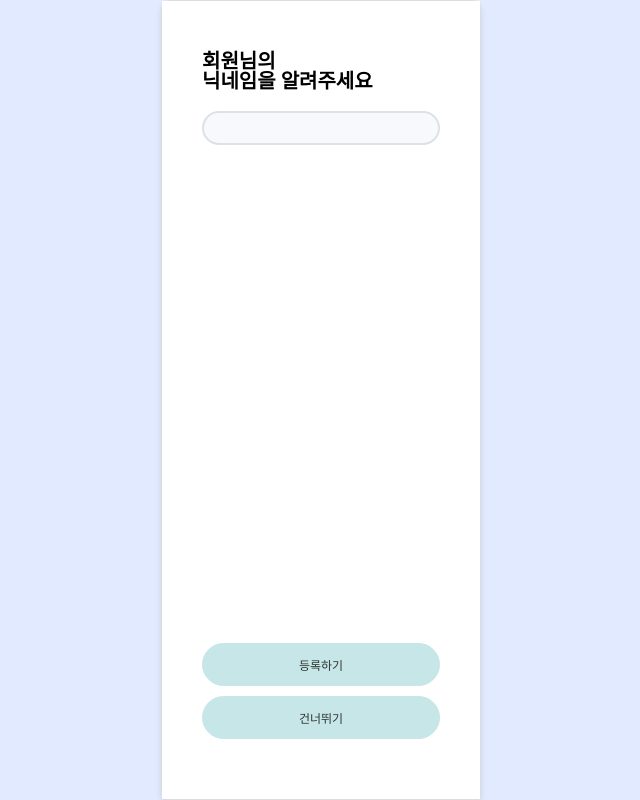
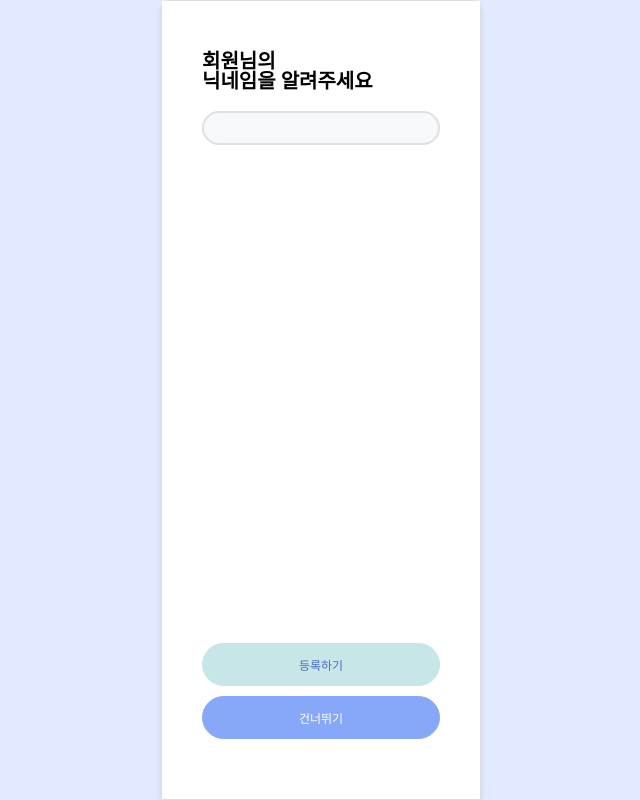
Before and after one commit to Jungang-Engineer-Girls/interval-training, a Next.js app: page /profile in a window 1280 px wide. Shown: the whole page, without its empty margins (319-959 px from the left). Built offline with nearby package versions, Linux system fonts and the light colour scheme.

Commit message:
feat: global style, button CSS

```diff
--- a/src/shared/components/buttons/button.tsx
+++ b/src/shared/components/buttons/button.tsx
@@ -1,41 +1,20 @@
-"use client";
+'use client';
 
-import styled from "@emotion/styled";
+import styled from '@emotion/styled';
 
-import theme from "@/shared/styles/theme";
+import theme from '@/shared/styles/theme';
 
 interface Props extends React.ButtonHTMLAttributes<HTMLButtonElement> {
   $width: number;
   $height: number;
   $fontSize: number;
-  $variant:
-    | "primary"
-    | "transparent"
-    | "white"
-    | "gray"
-    | "black"
-    | "mint"
-    | "pink"
-    | "red";
+  $variant: 'primary' | 'transparent' | 'white' | 'gray' | 'black' | 'mint' | 'pink' | 'red' | 'blue' | 'blue_2';
   children?: React.ReactNode;
 }
 
-function Button({
-  $width,
-  $height,
-  $fontSize,
-  $variant,
-  children,
-  ...rest
-}: Props) {
+function Button({ $width, $height, $fontSize, $variant, children, ...rest }: Props) {
   return (
-    <Wrapper
-      $width={$width}
-      $height={$height}
-      $fontSize={$fontSize}
-      $variant={$variant}
-      {...rest}
-    >
+    <Wrapper $width={$width} $height={$height} $fontSize={$fontSize} $variant={$variant} {...rest}>
       <span>{children}</span>
     </Wrapper>
   );
@@ -59,59 +38,66 @@ const Wrapper = styled.button<Props>`
 
   ${({ $variant }) => {
     switch ($variant) {
-      case "primary": {
+      case 'primary': {
         return `
           background-color: ${theme.colors.grey_5};
           color: ${theme.colors.white};
         `;
       }
-      case "transparent": {
+      case 'transparent': {
         return `
           background-color: transparent;
           color: ${theme.colors.grey_5};
           border: 2px solid ${theme.colors.grey_5};
         `;
       }
-      case "white": {
+      case 'white': {
         return `
           background-color: white;
           color: ${theme.colors.grey_5};
           border: 1px solid ${theme.colors.grey_5};
         `;
       }
-      case "gray": {
+      case 'gray': {
         return `
           background-color: ${theme.colors.grey_2};
           color: ${theme.colors.white};
           border: 1px solid ${theme.colors.grey_2};
         `;
       }
-      case "black": {
+      case 'black': {
         return `
           background-color: ${theme.colors.black};
           color: ${theme.colors.white};
           border: 1px solid ${theme.colors.black};
         `;
       }
-      case "mint": {
+      case 'mint': {
         return `
           background-color: ${theme.colors.mint_2};
-          color: ${theme.colors.grey_5};
+          color: ${theme.colors.blue_2};
           border: 1px solid ${theme.colors.mint_2};
         `;
       }
-      case "pink": {
+      case 'pink': {
         return `
           background-color: ${theme.colors.pink_2};
           color: ${theme.colors.grey_5};
           border: 1px solid ${theme.colors.pink_2};
         `;
       }
-      case "red": {
+      case 'red': {
         return `
           background-color: ${theme.colors.warning};
           color: ${theme.colors.white};
           border: 1px solid ${theme.colors.warning};
+        `;
+      }
+      case 'blue': {
+        return `
+          background-color: ${theme.colors.blue};
+          color: ${theme.colors.white};
+          border: 1px solid ${theme.colors.blue};
         `;
       }
       default: {
--- a/src/shared/components/profile-step/bmiResult.tsx
+++ b/src/shared/components/profile-step/bmiResult.tsx
@@ -20,7 +20,7 @@ export default function BmiResult({ onNext }: StepProps) {
       <div>체중 그래프</div>
 
       <ButtonWrapper>
-        <Button onClick={onNext} $width={100} $height={20} $fontSize={12} $variant='mint'>
+        <Button onClick={onNext} $width={100} $height={20} $fontSize={12} $variant='blue'>
           알겠어요
         </Button>
       </ButtonWrapper>
--- a/src/shared/components/profile-step/bodyInfo.tsx
+++ b/src/shared/components/profile-step/bodyInfo.tsx
@@ -25,7 +25,7 @@ export default function BodyInfo({ onNext }: StepProps) {
         </div>
       </InputWrapper>
       <ButtonWrapper>
-        <Button onClick={onNext} $width={100} $height={20} $fontSize={12} $variant='mint'>
+        <Button onClick={onNext} $width={100} $height={20} $fontSize={12} $variant='blue'>
           등록하기
         </Button>
       </ButtonWrapper>
--- a/src/shared/components/profile-step/goalWeight.tsx
+++ b/src/shared/components/profile-step/goalWeight.tsx
@@ -22,7 +22,7 @@ export default function GoalWeight({ onNext }: StepProps) {
       </InputWrapper>
 
       <ButtonWrapper>
-        <Button onClick={onNext} $width={100} $height={20} $fontSize={12} $variant='mint'>
+        <Button onClick={onNext} $width={100} $height={20} $fontSize={12} $variant='blue'>
           등록하기
         </Button>
       </ButtonWrapper>
--- a/src/shared/components/profile-step/nickname.tsx
+++ b/src/shared/components/profile-step/nickname.tsx
@@ -20,7 +20,7 @@ export default function Nickname({ onNext }: StepProps) {
         <Button onClick={onNext} $width={100} $height={20} $fontSize={12} $variant='mint'>
           등록하기
         </Button>
-        <Button $width={100} $height={20} $fontSize={12} $variant='mint'>
+        <Button $width={100} $height={20} $fontSize={12} $variant='blue'>
           건너뛰기
         </Button>
       </ButtonWrapper>
--- a/src/shared/components/profile-step/start.tsx
+++ b/src/shared/components/profile-step/start.tsx
@@ -20,7 +20,7 @@ export default function Start({ onNext }: StepProps) {
       </ImageWrapper>
 
       <ButtonWrapper>
-        <Button onClick={onNext} $width={100} $height={20} $fontSize={12} $variant='mint'>
+        <Button onClick={onNext} $width={100} $height={20} $fontSize={12} $variant='blue'>
           시작하기
         </Button>
       </ButtonWrapper>
--- a/src/shared/styles/theme.ts
+++ b/src/shared/styles/theme.ts
@@ -1,40 +1,42 @@
 const colors = {
-  white: "#ffffff",
-  black: "#000000",
-  grey_1: "#f0f0f0",
-  grey_2: "#eaebeb",
-  grey_3: "#c1c3c2",
-  grey_4: "#838685",
-  grey_5: "#313634",
-  mint_1: "#eef8f8",
-  mint_2: "#c6e6e8",
-  mint_3: "#8bd2d7",
-  mint_4: "#496e79",
-  mint_gradient: "linear-gradient(270deg, #EEF8F8 0%, #C6E6E8 100%)",
-  pink_1: "#fcf4f7",
-  pink_2: "#f6d9e3",
-  pink_3: "#f7b6cc",
-  pink_gradient: "linear-gradient(270deg, #FCF4F7 0%, #F6D9E3 100%)",
-  yellow_1: "#fef6e4",
-  yellow_2: "#f9cb67",
-  yellow_gradient: "linear-gradient(270deg, #FEF6E4 0%, #FDE1A5 100%)",
-  warning: "#fa6b6b",
+  white: '#ffffff',
+  black: '#000000',
+  grey_1: '#f0f0f0',
+  grey_2: '#eaebeb',
+  grey_3: '#c1c3c2',
+  grey_4: '#838685',
+  grey_5: '#313634',
+  mint_1: '#eef8f8',
+  mint_2: '#c6e6e8',
+  mint_3: '#8bd2d7',
+  mint_4: '#496e79',
+  mint_gradient: 'linear-gradient(270deg, #EEF8F8 0%, #C6E6E8 100%)',
+  pink_1: '#fcf4f7',
+  pink_2: '#f6d9e3',
+  pink_3: '#f7b6cc',
+  pink_gradient: 'linear-gradient(270deg, #FCF4F7 0%, #F6D9E3 100%)',
+  yellow_1: '#fef6e4',
+  yellow_2: '#f9cb67',
+  yellow_gradient: 'linear-gradient(270deg, #FEF6E4 0%, #FDE1A5 100%)',
+  warning: '#fa6b6b',
+  blue: '#87A7F8',
+  blue_2: '#4A6DBF',
 };
 
 const fontFamily = {
-  heavy: "NanumSquareNeo-Heavy, sans-serif",
-  extraBold: "NanumSquareNeo-ExtraBold, sans-serif",
-  bold: "NanumSquareNeo-Bold, sans-serif",
-  regular: "NanumSquareNeo-Regular, sans-serif",
+  heavy: 'NanumSquareNeo-Heavy, sans-serif',
+  extraBold: 'NanumSquareNeo-ExtraBold, sans-serif',
+  bold: 'NanumSquareNeo-Bold, sans-serif',
+  regular: 'NanumSquareNeo-Regular, sans-serif',
 };
 
 const fontSize = {
-  title: "42px",
-  titleMobile: "32px",
-  subTitle: "32px",
-  subTitleMobile: "24px",
-  text: "18px",
-  textMobile: "14px",
+  title: '42px',
+  titleMobile: '32px',
+  subTitle: '32px',
+  subTitleMobile: '24px',
+  text: '18px',
+  textMobile: '14px',
 };
 
 const fontWeight = {
@@ -44,12 +46,12 @@ const fontWeight = {
 };
 
 const lineHeight = {
-  title: "58px",
-  titleMobile: "40px",
-  subTitle: "44px",
-  subTitleMobile: "32px",
-  text: "24px",
-  textMobile: "18px",
+  title: '58px',
+  titleMobile: '40px',
+  subTitle: '44px',
+  subTitleMobile: '32px',
+  text: '24px',
+  textMobile: '18px',
 };
 
 const fontStyle = {
```
